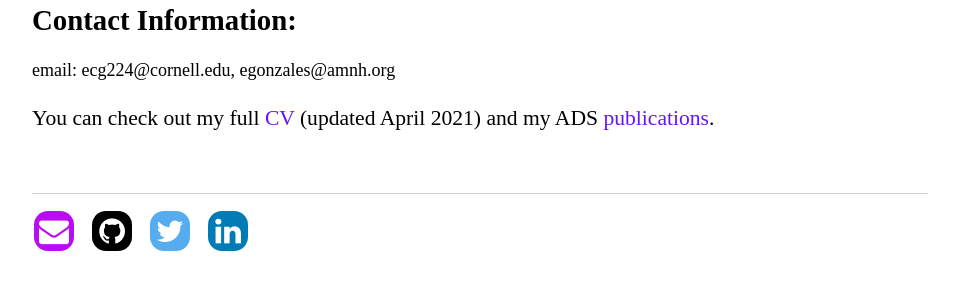
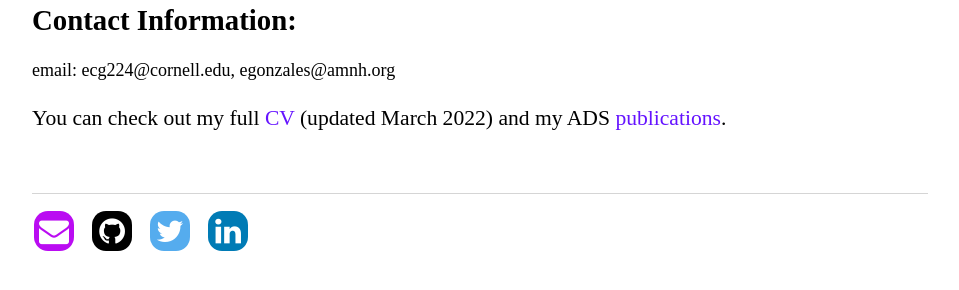
Before and after one commit to ECGonzales/ECGonzales.github.io, a Jekyll site: the page built from CV/index.html, in a window 1280 px wide. Shown: the part 353-643 px from the top of the page, without its empty margins (160-1119 px from the left). Built offline with Jekyll 4.4.1, drawn with Linux system fonts in a browser that asks for light colours.

Commit message:
Update index.html
Updated CV

```diff
--- a/CV/index.html
+++ b/CV/index.html
@@ -13,7 +13,7 @@
 		<!-- <p>phone: 212-213-7633 </br> UPDATE this?-->
 		email: ecg224@cornell.edu, egonzales@amnh.org</p>
 
-		<p> You can check out my full <a href="http:/ECGonzales.github.io/CV/CV_EileenGonzales.pdf" class="download" title="Download CV as PDF">CV</a> (updated April 2021) and my ADS <a href="https://ui.adsabs.harvard.edu/#search/q=orcid%3A0000-0003-4636-6676&sort=date%20desc%2C%20bibcode%20desc&p_=0">publications</a>.</p>
+		<p> You can check out my full <a href="http:/ECGonzales.github.io/CV/CV_EileenGonzales.pdf" class="download" title="Download CV as PDF">CV</a> (updated March 2022) and my ADS <a href="https://ui.adsabs.harvard.edu/#search/q=orcid%3A0000-0003-4636-6676&sort=date%20desc%2C%20bibcode%20desc&p_=0">publications</a>.</p>
 
 
 	</div>
```
